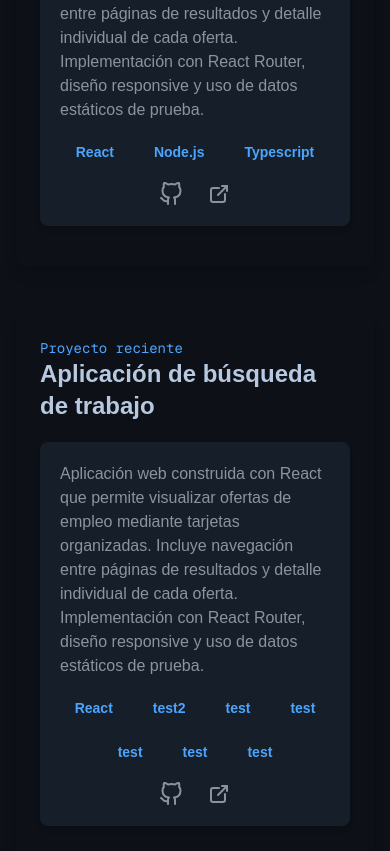
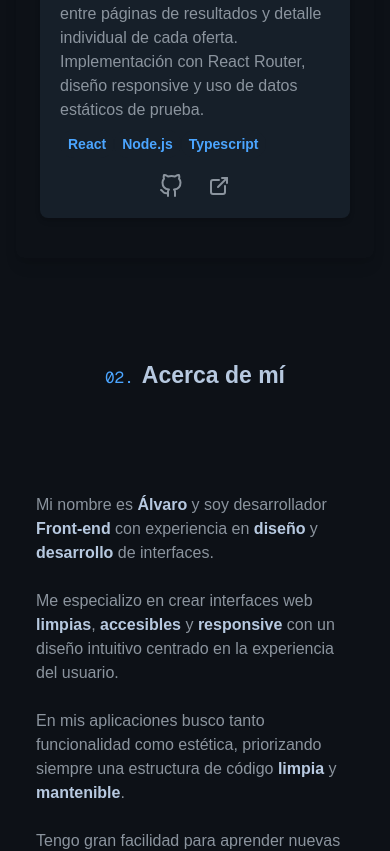
Before and after one commit to AllwarsGIT/portfolio-react, a Next.js app: page / in a window 390 px wide. Shown: the part 822-1673 px from the top of the page. Built offline with nearby package versions, Linux system fonts and the light colour scheme.

Commit message:
Card badges placement fix

```diff
--- a/src/components/ProjectCard.tsx
+++ b/src/components/ProjectCard.tsx
@@ -32,7 +32,7 @@ function ProjectCard({title="title", description="description",  last="", github
             <div className="text-graySecondary flex-1 flex items-center">
                 <div className="shadow-md bg-card p-5 rounded-lg rounded-bl-lg w-full ">
                     <p className="description">{description}</p>
-                    <div className="flex flex-wrap justify-center mt-4 md:hidden gap-4">
+                    <div className="flex flex-wrap justify-start mt-2 md:hidden ">
                         {techName.map((tech, index) => (
                         <TechBadge key={index} techName={tech} />
                     ))}
--- a/src/components/Projects.tsx
+++ b/src/components/Projects.tsx
@@ -21,13 +21,13 @@ function Projects() {
                 last = "Proyecto reciente"
                 title="Aplicación de búsqueda de trabajo"
                 description="Aplicación web construida con React que permite visualizar ofertas de empleo mediante tarjetas organizadas. Incluye navegación entre páginas de resultados y detalle individual de cada oferta. Implementación con React Router, diseño responsive y uso de datos estáticos de prueba."/>
-            <ProjectCard
+            {/* <ProjectCard
                 githubUrl="https://github.com/AllwarsGIT/job-searching-app-react"
                 demoUrl="https://job-searching-app-react.vercel.app/"
                 techName={["React", "test2", "test", "test", "test", "test", "test"]}
                 last = "Proyecto reciente"
                 title="Aplicación de búsqueda de trabajo"
-                description="Aplicación web construida con React que permite visualizar ofertas de empleo mediante tarjetas organizadas. Incluye navegación entre páginas de resultados y detalle individual de cada oferta. Implementación con React Router, diseño responsive y uso de datos estáticos de prueba."/>
+                description="Aplicación web construida con React que permite visualizar ofertas de empleo mediante tarjetas organizadas. Incluye navegación entre páginas de resultados y detalle individual de cada oferta. Implementación con React Router, diseño responsive y uso de datos estáticos de prueba."/> */}
 
         </div>
     </div>
--- a/src/components/TechBadge.tsx
+++ b/src/components/TechBadge.tsx
@@ -8,7 +8,7 @@ type TechBadgeProps = {
 
 function TechBadge({ techName }: TechBadgeProps) {
   return (
-    <span className="bg-card md:bg-blueTertiary px-3 py-1 rounded-full text-bluePrimary md:text-blueTitle text-sm font-semibold">
+    <span className="bg-card md:bg-blueTertiary px-2 py-1 rounded-full text-bluePrimary md:text-blueTitle text-sm font-semibold">
       {techName}
     </span>
   )
```
